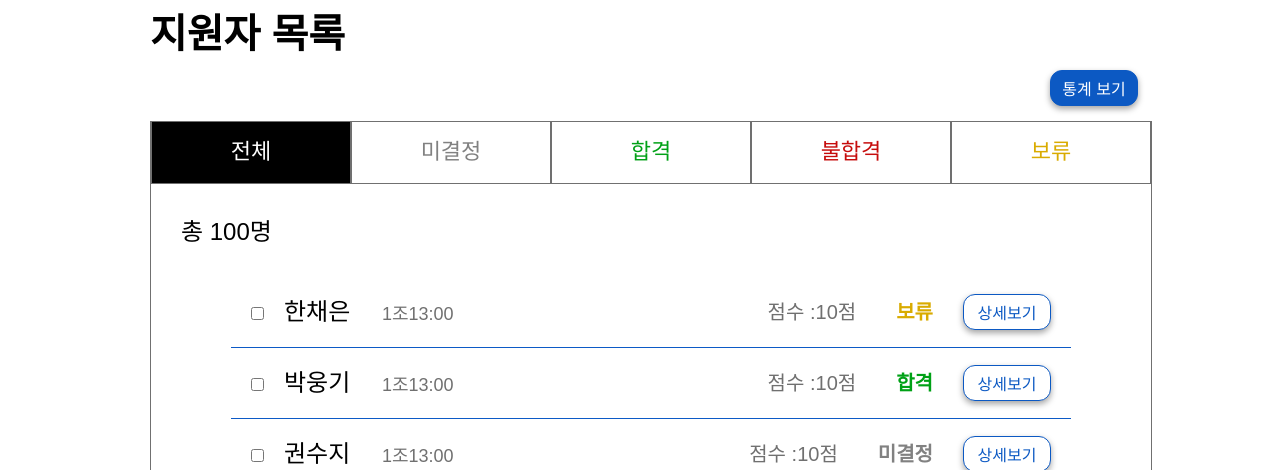
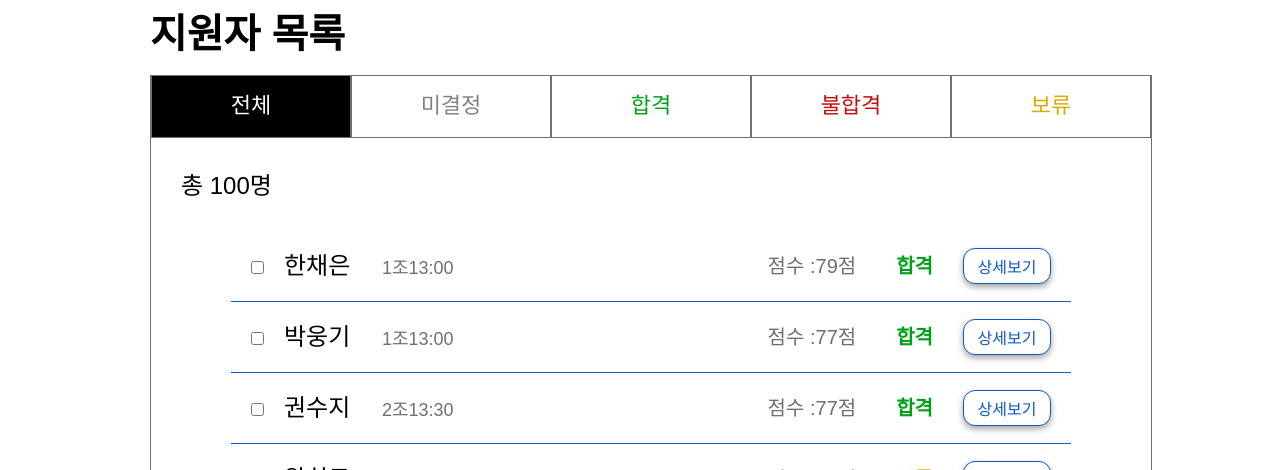
Before and after one commit to Kim-Hyunjo/MoZIP, a React (Create React App) app in the folder front/: page /recruit/interview/postprocessing in a window 1280 px wide. Shown: the part 330-800 px from the top of the page. Built offline with nearby package versions, Linux system fonts and the light colour scheme.

Commit message:
feat : edit interview

```diff
--- a/front/src/pages/recruit/InterviewPostprocessing.tsx
+++ b/front/src/pages/recruit/InterviewPostprocessing.tsx
@@ -21,8 +21,8 @@ const InterviewPostprocessing = () => {
       name: '한채은',
       group: '1조',
       time: '13:00',
-      score: 10,
-      status: '보류',
+      score: 79,
+      status: '합격',
       isChecked: false,
     },
     {
@@ -30,62 +30,62 @@ const InterviewPostprocessing = () => {
       name: '박웅기',
       group: '1조',
       time: '13:00',
-      score: 10,
+      score: 77,
       status: '합격',
       isChecked: false,
     },
     {
       id: 3,
       name: '권수지',
-      group: '1조',
-      time: '13:00',
-      score: 10,
-      status: '미결정',
+      group: '2조',
+      time: '13:30',
+      score: 77,
+      status: '합격',
       isChecked: false,
     },
     {
       id: 4,
       name: '왕희도',
-      group: '1조',
-      time: '13:00',
-      score: 10,
-      status: '불합격',
+      group: '2조',
+      time: '13:30',
+      score: 76,
+      status: '보류',
       isChecked: false,
     },
     {
       id: 5,
       name: '김정우',
-      group: '1조',
-      time: '13:00',
-      score: 10,
+      group: '3조',
+      time: '14:00',
+      score: 76,
       status: '보류',
       isChecked: false,
     },
     {
       id: 6,
       name: '이하연',
-      group: '1조',
-      time: '13:00',
-      score: 10,
+      group: '3조',
+      time: '14:00',
+      score: 76,
       status: '미결정',
       isChecked: false,
     },
     {
       id: 7,
       name: '김현조',
-      group: '1조',
-      time: '13:00',
-      score: 10,
+      group: '4조',
+      time: '14:30',
+      score: 75,
       status: '불합격',
       isChecked: false,
     },
     {
       id: 8,
       name: '한예송',
-      group: '1조',
-      time: '13:00',
-      score: 10,
-      status: '합격',
+      group: '4조',
+      time: '14:30',
+      score: 75,
+      status: '불합격',
       isChecked: false,
     },
   ]);
@@ -139,7 +139,7 @@ const InterviewPostprocessing = () => {
       <h2>지원자 목록</h2>
       <form action="">
         <label htmlFor=""></label>
-        <button id="button4">통계 보기</button>
+        {/* <button id="button4">통계 보기</button> */}
         <div className="stateBox">
           <ul className="states">
             <li
--- a/front/src/pages/recruit/record/Record.tsx
+++ b/front/src/pages/recruit/record/Record.tsx
@@ -59,16 +59,13 @@ const Record = () => {
               <div className="stateName">한채은</div>
             </li>
             <li>
-              <div className="stateName">한채은</div>
-            </li>
-            <li>
-              <div className="stateName">한채은</div>
+              <div className="stateName">한예송</div>
             </li>
           </ul>
 
-          <div className="interviewDate">면접 일시 2020-09-19 13:00</div>
+          <div className="interviewDate">면접 일시 2020-11-28 16:00</div>
           <div className="interviewer">면접관 최우영, 왕희도</div>
-          <div className="paperScore">서류 총점 : 10점</div>
+          <div className="paperScore">서류 총점 : 39점</div>
           <div className="gray_namecard">
             <div>
               <span>프로필 사진</span>
@@ -97,7 +94,7 @@ const Record = () => {
                         <div className="resumeQuestion">{info.question}</div>
                         <div className="resumeAnswer">{info.answer}</div>
                         <div className="answerScore">
-                          <span>5점</span>
+                          <span>10점</span>
                         </div>
                       </li>
                     </div>
```
